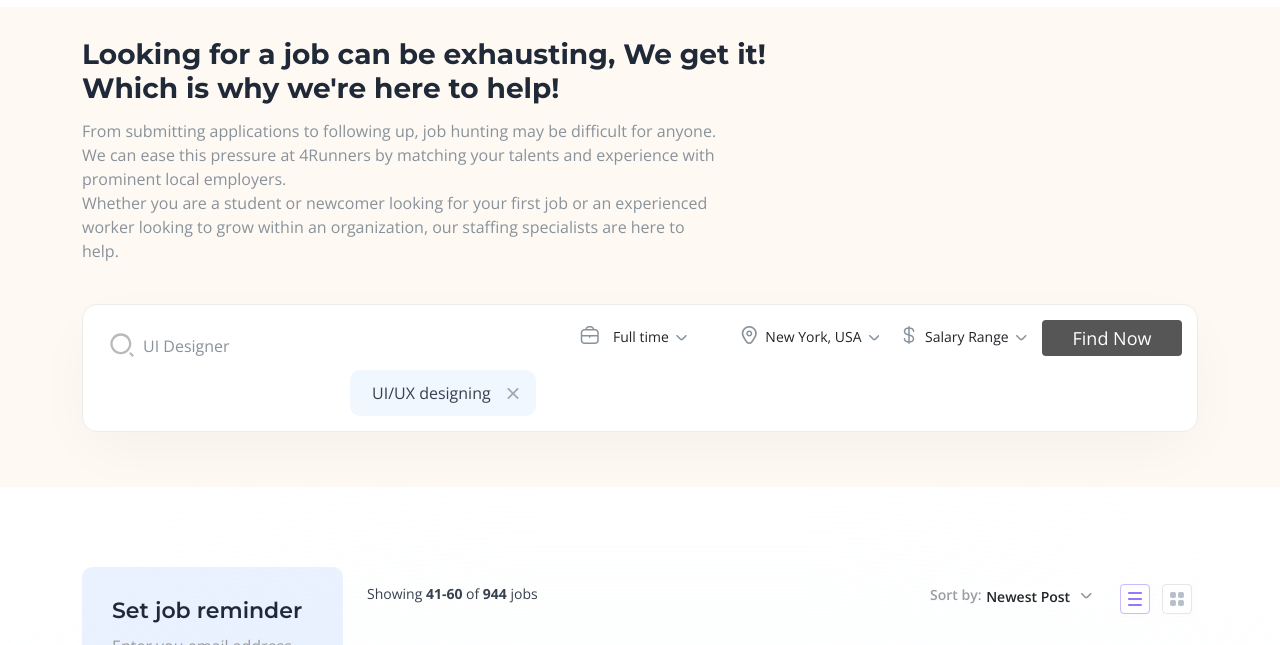
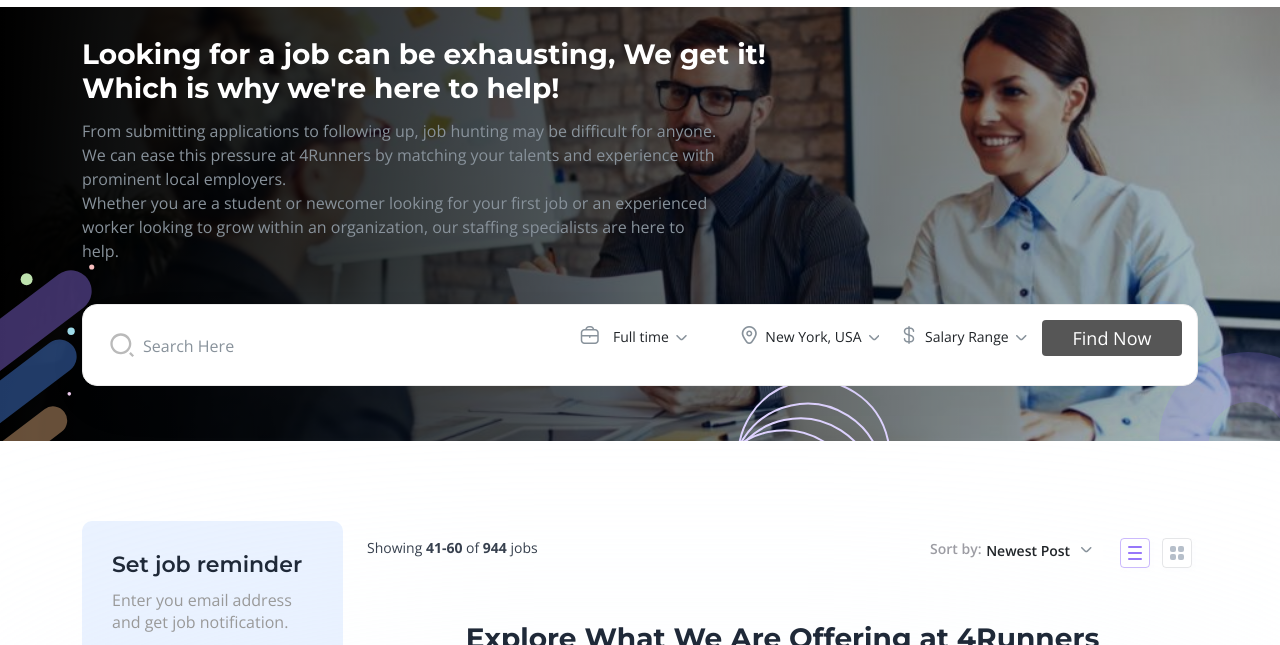
Before and after one commit to sarjilpatel/4runners, a plain HTML site: page job-grid.html in a window 1280 px wide. Shown: the part 126-771 px from the top of the page. Drawn offline with nearby package versions, Linux system fonts and the light colour scheme.

Commit message:
changes done

```diff
--- a/assets/css/customCSS.css
+++ b/assets/css/customCSS.css
@@ -213,7 +213,12 @@ p.offer_details_p {
   opacity: 0;
 }
 
-button:hover {
+.job_seekers_hero {
+  background: linear-gradient(90deg, #000000 0%, #0059ff00 130%),
+    url("../backdrop.jpg");
+  background-position: center;
+  background-size: cover;
+  background-repeat: no-repeat;
 }
 
 @media (max-width: 1000px) {
--- a/job-grid.html
+++ b/job-grid.html
@@ -146,9 +146,9 @@
     <!-- Content -->
     <main class="main">
       <section class="section-box-2">
-        <div class="box-head-single none-bg">
+        <div class="box-head-single job_seekers_hero">
           <div class="container">
-            <h4>
+            <h4 style="color: white">
               Looking for a job can be exhausting, We get it! <br />
               Which is why we're here to help!
             </h4>
@@ -173,17 +173,13 @@
                       <input
                         type="text"
                         class="input-search-job"
-                        placeholder="UI Designer"
+                        placeholder="Search Here"
                         id="job_search_input"
                         onchange="handleInputChange()"
                       />
                     </form>
                   </div>
-                  <div class="list-tags-job">
-                    <a href="#" class="text-normal job-tag"
-                      >UI/UX designing <span class="remove-tags-job"></span
-                    ></a>
-                  </div>
+                  <div class="list-tags-job"></div>
                 </div>
                 <div class="col-lg-7">
                   <div class="d-flex job-fillter">
```
Also changed, not shown: assets/backdrop.jpg (added).
